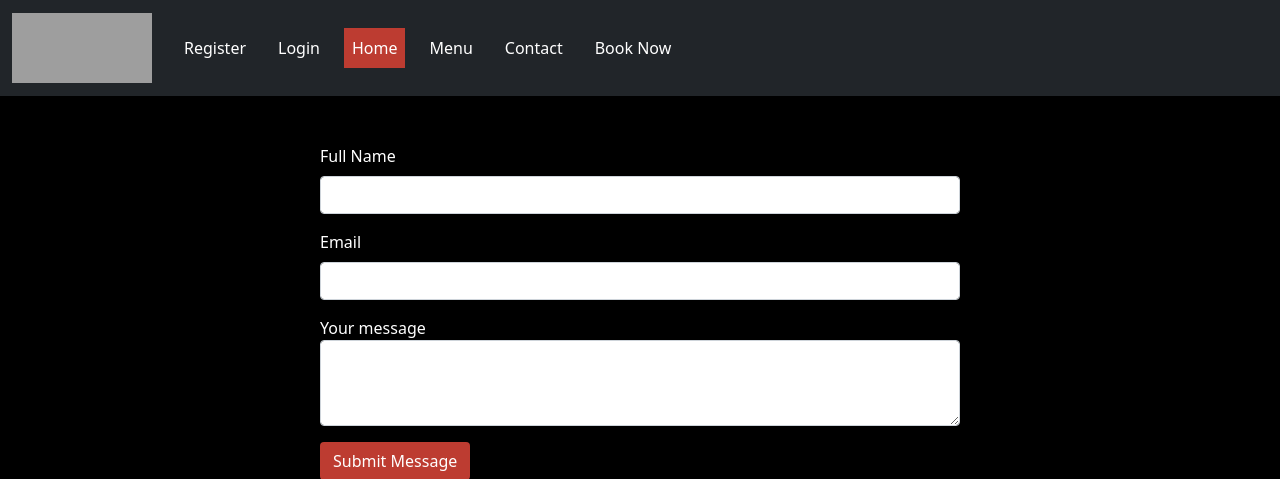
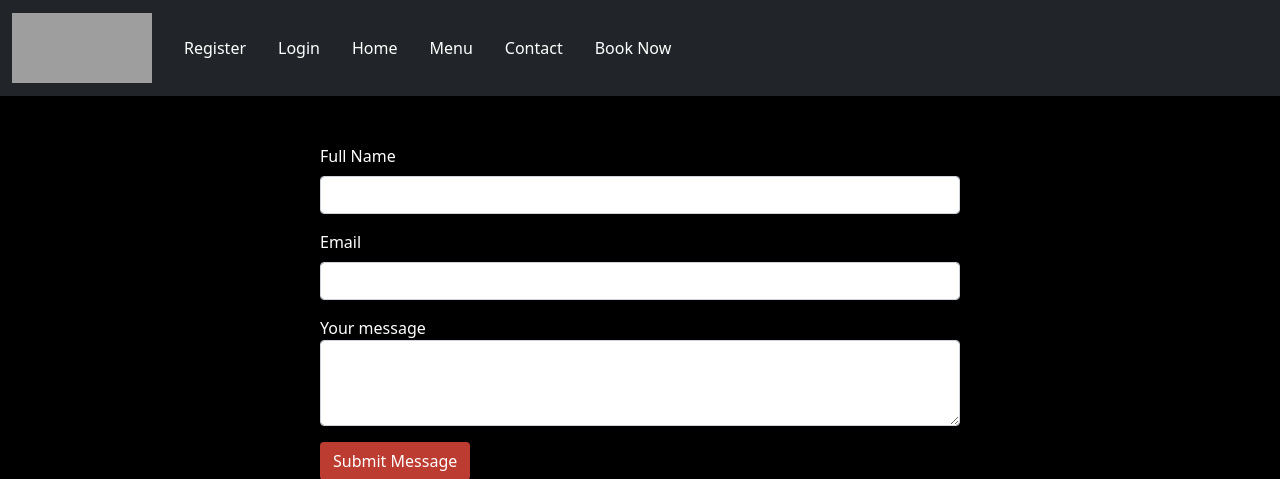
Before and after one commit to Code-Institute-Submissions/iKelvvv-MS4, a Django app: page /contact_us/ in a window 1280 px wide. Shown: the top 479 px of the page. Run offline with Django 3.2, Linux system fonts and the light colour scheme; grey boxes are pictures that could not be loaded.

Commit message:
Remove active page class from nav

```diff
--- a/templates/base.html
+++ b/templates/base.html
@@ -49,7 +49,7 @@
                     </li>
                     {% endif %}
                     <li class="nav-item px-2">
-                        <a class="nav-link active_page" href="{% url 'home' %}">Home</a>
+                        <a class="nav-link" href="{% url 'home' %}">Home</a>
                     </li>
                     <li class="nav-item px-2">
                         <a class="nav-link" href="{% url 'menu' %}">Menu</a>
```
